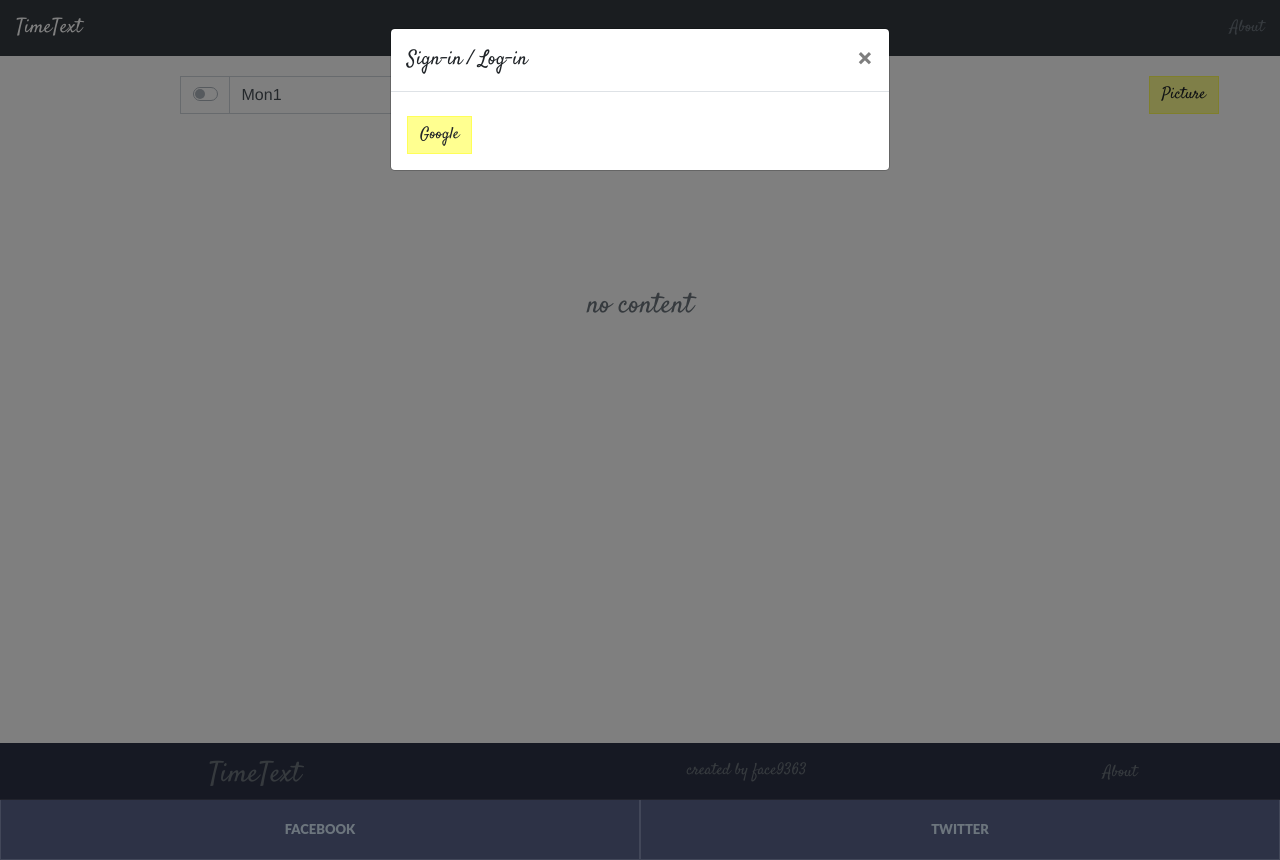
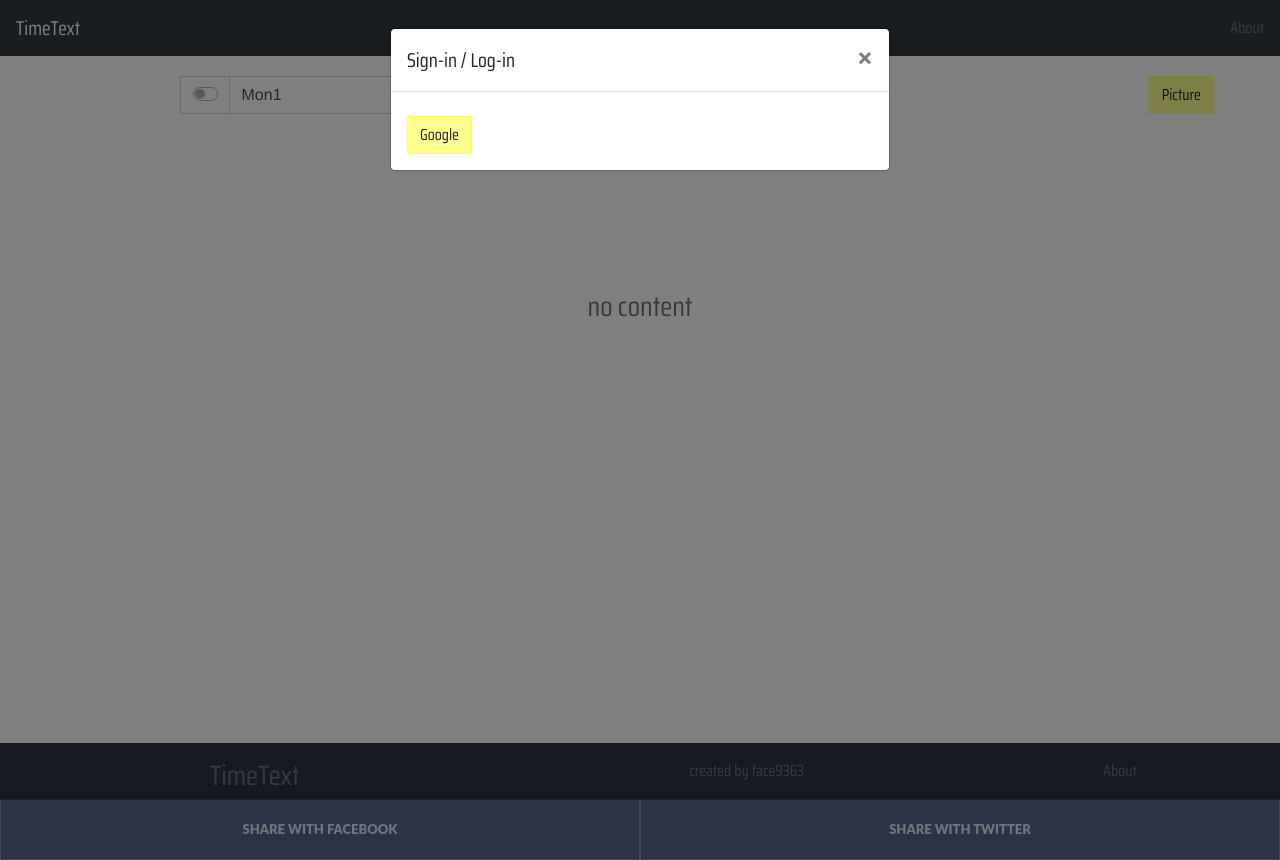
Before and after one commit to face0u0/TimeText, a Vue app: page /#/ in a window 1280 px wide. Built offline with nearby package versions, Linux system fonts and the light colour scheme.

Commit message:
font change

```diff
--- a/index.html
+++ b/index.html
@@ -5,7 +5,10 @@
     <meta name="viewport" content="width=device-width,initial-scale=1.0">
     <title>TimeText</title>
     <meta name="theme-color" content="#343a40">
-    <link href="https://fonts.googleapis.com/css?family=Satisfy&display=swap" rel="stylesheet">
+<!--    <link href="https://fonts.googleapis.com/css?family=Satisfy&display=swap" rel="stylesheet">-->
+    <link href="https://fonts.googleapis.com/css?family=Saira+Condensed&display=swap" rel="stylesheet">
+    <link href="https://fonts.googleapis.com/css?family=M+PLUS+1p&display=swap" rel="stylesheet">
+
   </head>
   <body>
   <div id="app"></div>
--- a/src/App.vue
+++ b/src/App.vue
@@ -28,9 +28,17 @@ export default {
   color: #2c3e50;
   margin-top: 60px;
 }
- .webfont, .btn, .modal-title, input, select{
-    font-family: 'Satisfy', cursive;
+.logo {
+  font-family: 'Saira Condensed', sans-serif;
+
+}
+ .webfont, .btn, .modal-title, input, option{
+   font-family: 'Saira Condensed', sans-serif;
   }
+
+ .japan-fonts{
+   font-family: 'M PLUS 1p', sans-serif;
+ }
 
   #app{
     display: flex;
--- a/src/components/DarkFooter.vue
+++ b/src/components/DarkFooter.vue
@@ -5,24 +5,24 @@
       <div class="pt-3 row text-muted">
         <div class="col-md-4 col-xl-5">
           <div class="pr-xl-4 pb-1">
-            <router-link to="/" right class="rights text-muted webfont h3">TimeText</router-link>
+            <router-link to="/" right class="rights text-muted logo h3">TimeText</router-link>
           </div>
         </div>
         <div class="col-md-4">
 <!--          <dl class="contact-list">-->
 <!--            <dd><a href="mailto:#">dkstudioin@gmail.com</a></dd>-->
 <!--          </dl>-->
-          <p class="webfont">created by face9363</p>
+          <p class="logo">created by face9363</p>
         </div>
         <div class="col-md-4 col-xl-3 mb-1">
-          <router-link to="/about" right class="text-muted webfont">About</router-link>
+          <router-link to="/about" right class="text-muted logo">About</router-link>
         </div>
     </div>
       </div>
     <div class="row no-gutters social-container">
-      <div class="col"><a class="social-inner" href="https://www.facebook.com/sharer/sharer.php?u=https%3A%2F%2Ftimetext.netlify.com%2F&amp;src=sdkpreparse"><span class="icon mdi mdi-facebook"></span><span class="text-muted">Facebook</span></a></div>
+      <div class="col"><a class="social-inner" href="https://www.facebook.com/sharer/sharer.php?u=https%3A%2F%2Ftimetext.netlify.com%2F&amp;src=sdkpreparse"><span class="icon mdi mdi-facebook"></span><span class="text-muted">Share with Facebook</span></a></div>
 <!--      <div class="col"><a class="social-inner" href="#"><span class="icon mdi mdi-instagram"></span><span>instagram</span></a></div>-->
-      <div class="col"><a class="social-inner" href="https://twitter.com/share?ref_src=twsrc%5Etfw"><span class="icon mdi mdi-twitter"></span><span class="text-muted">twitter</span></a></div>
+      <div class="col"><a class="social-inner" href="https://twitter.com/share?ref_src=twsrc%5Etfw"><span class="icon mdi mdi-twitter"></span><span class="text-muted">Share with twitter</span></a></div>
 <!--      <div class="col"><a class="social-inner" href="#"><span class="icon mdi mdi-youtube-play"></span><span>google</span></a></div>-->
     </div>
   </div>
--- a/src/components/DarkHeader.vue
+++ b/src/components/DarkHeader.vue
@@ -1,9 +1,9 @@
 <template>
   <div>
     <b-navbar type="dark" variant="dark" fixed="top">
-      <b-navbar-brand to="/" class="webfont">TimeText</b-navbar-brand>
+      <b-navbar-brand to="/" class="logo">TimeText</b-navbar-brand>
       <b-navbar-nav class="ml-auto">
-            <router-link to="/about" right class="text-muted webfont">About</router-link>
+            <router-link to="/about" right class="text-muted logo">About</router-link>
 <!--        <b-nav-item href="/about" right>About</b-nav-item>-->
       </b-navbar-nav>
     </b-navbar>
--- a/src/components/PictureList.vue
+++ b/src/components/PictureList.vue
@@ -16,9 +16,9 @@
               <b-card-text class="text-muted">
                 <span class="webfont">{{ getText(p["ymd"].toString()) }}</span>
               </b-card-text>
-              <b-card-text class="text-muted">
-                <small>{{ p["body"] }}</small>
-              </b-card-text>
+<!--              <b-card-text class="text-muted">-->
+<!--                <small>{{ p["body"] }}</small>-->
+<!--              </b-card-text>-->
             </b-card>
           </a>
         </div>
--- a/src/components/SearchPicture.vue
+++ b/src/components/SearchPicture.vue
@@ -80,7 +80,6 @@
             },
             setSearch: function (value) {
                 this.search = value;
-                console.log("########");
                 this.getPictureList();
             },
             getText: function(p){
--- a/src/pages/About.vue
+++ b/src/pages/About.vue
@@ -1,16 +1,16 @@
 <template>
   <div id="about" class="container">
-    <div class="row">
+    <div class="row japan-fonts">
       <div class="col-12 col-md-8 offset-md-2 my-5 border-bottom">
-        <h1 class="mb-4 h3 text-muted d-block webfont">What is TimeText?</h1>
+        <h1 class="mb-4 h3 text-muted d-block webfont">What is <span class="logo">TimeText</span>?</h1>
         <p class="text-center">
-          <span class="webfont">TimeText</span> は板書管理サービスです。板書管理サービスと聞いて、なんだそれだけかと思うかもしれませんが、
+          <span class="logo">TimeText</span>は板書管理サービスです。板書管理サービスと聞いて、なんだそれだけかと思うかもしれませんが、
           興味深い機能を備えているサービスでもあり、様々な問題を解決できる可能性があります。例えば、<br/>
           板書の写真を整理するのが面倒で困っていませんか？ <br/>
           授業に行けなくて板書がほしいと思うことはありませんか？ <br/>
           授業で一部、板書し忘れたなんてことはありませんか？ <br/>
-          <span class="webfont">TimeText</span> ならこれらすべてを解決できます！
-          以下で<span class="webfont">TimeText</span> の機能を見てみましょう！
+          <span class="logo">TimeText</span>ならこれらすべてを解決できます！
+          以下で<span class="logo">TimeText</span>の機能を見てみましょう！
         </p>
       </div>
       <div class="col-12 col-md-4">
```
